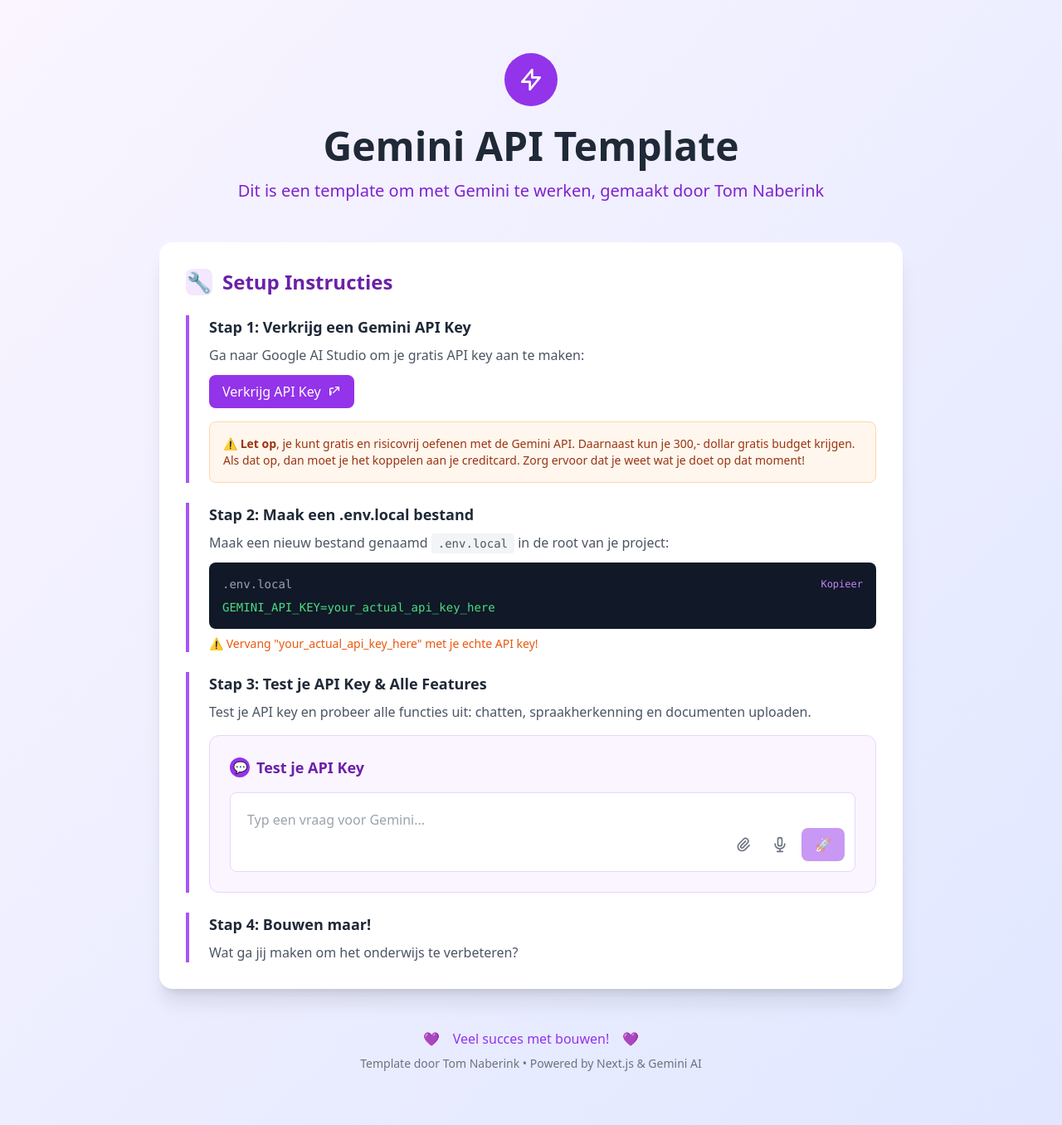
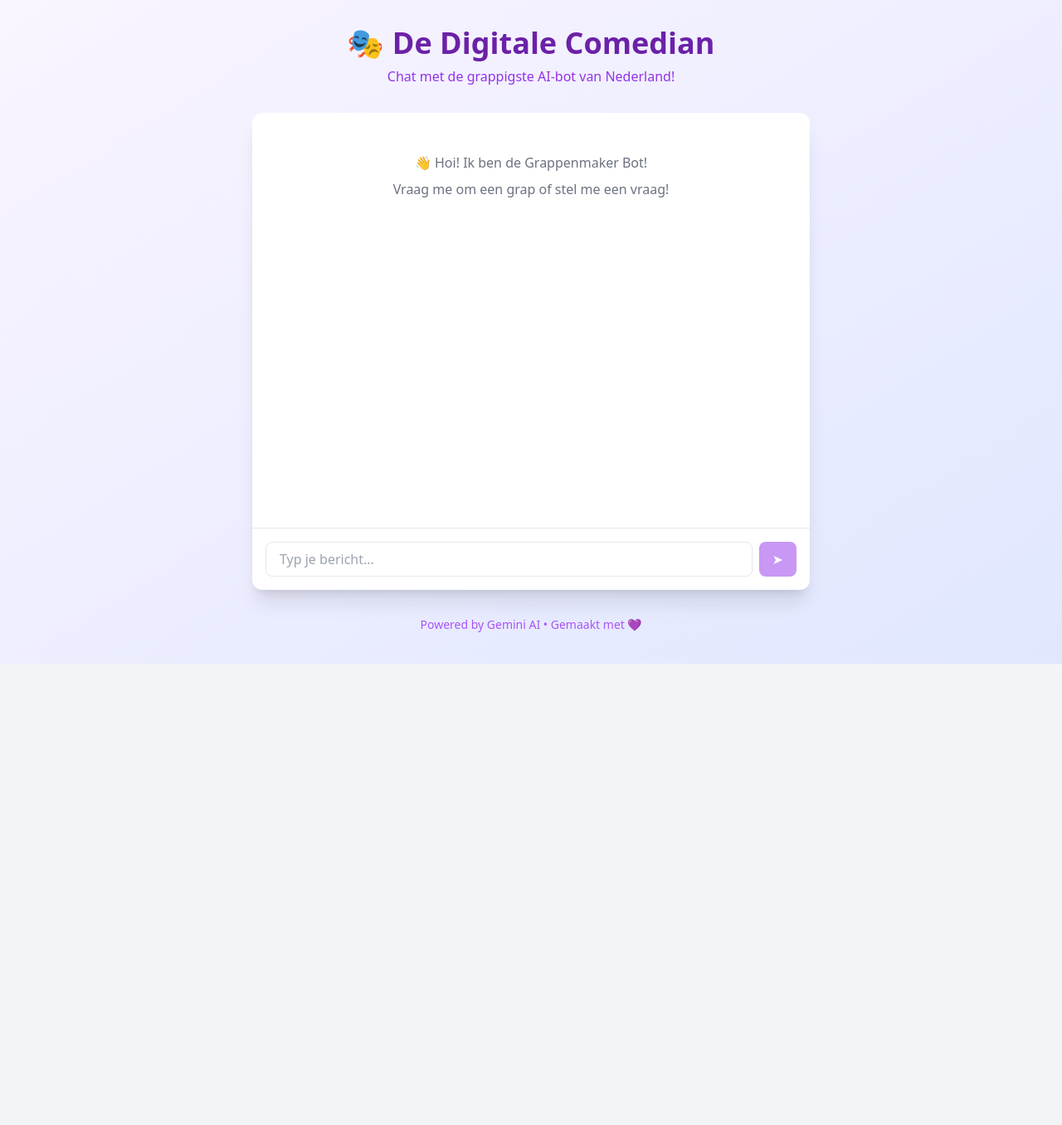
Before and after one commit to TomNaberink/gemini-simpele-chatbot-nextJS-cursor, a Next.js app: page / in a window 1280 px wide. Shown: the whole page at 83% size. After the commit the page ends 800 px from the top, so only its background shows below. Built offline with nearby package versions, Linux system fonts and the light colour scheme.

Commit message:
Create a comedian chatbot interface

```diff
--- a/src/app/page.tsx
+++ b/src/app/page.tsx
@@ -1,122 +1,26 @@
-import TestChatBot from '@/components/TestChatBot'
+import JokeChatBot from '@/components/JokeChatBot'
 
 export default function Home() {
   return (
     <div className="min-h-screen bg-gradient-to-br from-purple-50 to-indigo-100">
-      <div className="container mx-auto px-4 py-16">
-
-        {/* Header */}
-        <div className="text-center mb-12">
-          <div className="inline-flex items-center justify-center w-16 h-16 bg-purple-600 rounded-full mb-6">
-            <svg className="w-8 h-8 text-white" fill="none" stroke="currentColor" viewBox="0 0 24 24">
-              <path strokeLinecap="round" strokeLinejoin="round" strokeWidth={2} d="M13 10V3L4 14h7v7l9-11h-7z" />
-            </svg>
+      <div className="container mx-auto px-4 py-8">
+        <div className="max-w-2xl mx-auto">
+          {/* Header */}
+          <div className="text-center mb-8">
+            <h1 className="text-4xl font-bold text-purple-800 mb-2">
+              🎭 De Digitale Comedian
+            </h1>
+            <p className="text-purple-600">
+              Chat met de grappigste AI-bot van Nederland!
+            </p>
           </div>
 
-          <h1 className="text-5xl font-bold text-gray-800 mb-4">
-            Gemini API Template
-          </h1>
-
-          <p className="text-xl text-purple-700 font-medium">
-            Dit is een template om met Gemini te werken, gemaakt door Tom Naberink
-          </p>
-        </div>
-
-        {/* Main Content */}
-        <div className="max-w-4xl mx-auto">
-
-          {/* Setup Instructions */}
-          <div className="bg-white rounded-2xl shadow-xl p-8">
-            <h2 className="text-2xl font-bold text-purple-800 mb-6 flex items-center">
-              <span className="w-8 h-8 bg-purple-100 rounded-lg flex items-center justify-center mr-3">
-                🔧
-              </span>
-              Setup Instructies
-            </h2>
-
-            <div className="space-y-6">
-
-              {/* Step 1 */}
-              <div className="border-l-4 border-purple-500 pl-6">
-                <h3 className="text-lg font-semibold text-gray-800 mb-2">
-                  Stap 1: Verkrijg een Gemini API Key
-                </h3>
-                <p className="text-gray-600 mb-3">
-                  Ga naar Google AI Studio om je gratis API key aan te maken:
-                </p>
-                <a
-                  href="https://makersuite.google.com/app/apikey"
-                  target="_blank"
-                  className="inline-flex items-center px-4 py-2 bg-purple-600 text-white rounded-lg hover:bg-purple-700 transition-colors"
-                >
-                  <span>Verkrijg API Key</span>
-                  <svg className="w-4 h-4 ml-2" fill="none" stroke="currentColor" viewBox="0 0 24 24">
-                    <path strokeLinecap="round" strokeLinejoin="round" strokeWidth={2} d="M10 6H6a2 2 0 00-2 2v10a2 2 0 002-2v-4M14 4h6m0 0v6m0-6L10 14" />
-                  </svg>
-                </a>
-
-                <div className="mt-4 p-4 bg-orange-50 border border-orange-200 rounded-lg">
-                  <p className="text-orange-800 text-sm">
-                    ⚠️ <strong>Let op</strong>, je kunt gratis en risicovrij oefenen met de Gemini API. Daarnaast kun je 300,- dollar gratis budget krijgen. Als dat op, dan moet je het koppelen aan je creditcard. Zorg ervoor dat je weet wat je doet op dat moment!
-                  </p>
-                </div>
-              </div>
-
-              {/* Step 2 */}
-              <div className="border-l-4 border-purple-500 pl-6">
-                <h3 className="text-lg font-semibold text-gray-800 mb-2">
-                  Stap 2: Maak een .env.local bestand
-                </h3>
-                <p className="text-gray-600 mb-3">
-                  Maak een nieuw bestand genaamd <code className="bg-gray-100 px-2 py-1 rounded text-sm">.env.local</code> in de root van je project:
-                </p>
-                <div className="bg-gray-900 text-green-400 p-4 rounded-lg font-mono text-sm">
-                  <div className="flex items-center justify-between mb-2">
-                    <span className="text-gray-400">.env.local</span>
-                    <button className="text-purple-400 hover:text-purple-300 text-xs">
-                      Kopieer
-                    </button>
-                  </div>
-                  <code>GEMINI_API_KEY=your_actual_api_key_here</code>
-                </div>
-                <p className="text-orange-600 text-sm mt-2 font-medium">
-                  ⚠️ Vervang "your_actual_api_key_here" met je echte API key!
-                </p>
-              </div>
-
-              {/* Step 3 - Enhanced Test Step */}
-              <div className="border-l-4 border-purple-500 pl-6">
-                <h3 className="text-lg font-semibold text-gray-800 mb-2">
-                  Stap 3: Test je API Key & Alle Features
-                </h3>
-                <p className="text-gray-600 mb-4">
-                  Test je API key en probeer alle functies uit: chatten, spraakherkenning en documenten uploaden.
-                </p>
-                <TestChatBot />
-              </div>
-
-              {/* Step 4 - Build Step */}
-              <div className="border-l-4 border-purple-500 pl-6">
-                <h3 className="text-lg font-semibold text-gray-800 mb-2">
-                  Stap 4: Bouwen maar!
-                </h3>
-                <p className="text-gray-600">
-                  Wat ga jij maken om het onderwijs te verbeteren?
-                </p>
-              </div>
-            </div>
-          </div>
+          {/* Chatbot */}
+          <JokeChatBot />
 
           {/* Footer */}
-          <div className="text-center mt-12">
-            <div className="inline-flex items-center space-x-4 text-purple-600">
-              <span>💜</span>
-              <span>Veel succes met bouwen!</span>
-              <span>💜</span>
-            </div>
-            <p className="text-gray-500 text-sm mt-2">
-              Template door Tom Naberink • Powered by Next.js & Gemini AI
-            </p>
+          <div className="text-center mt-8 text-sm text-purple-500">
+            <p>Powered by Gemini AI • Gemaakt met 💜</p>
           </div>
         </div>
       </div>
```
